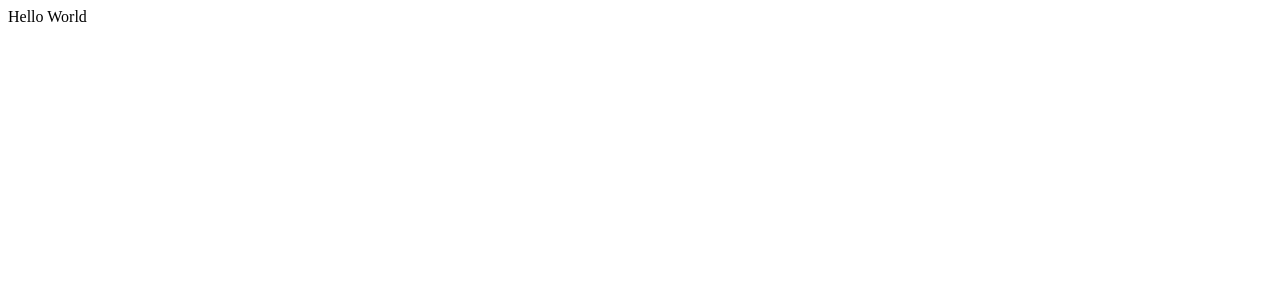
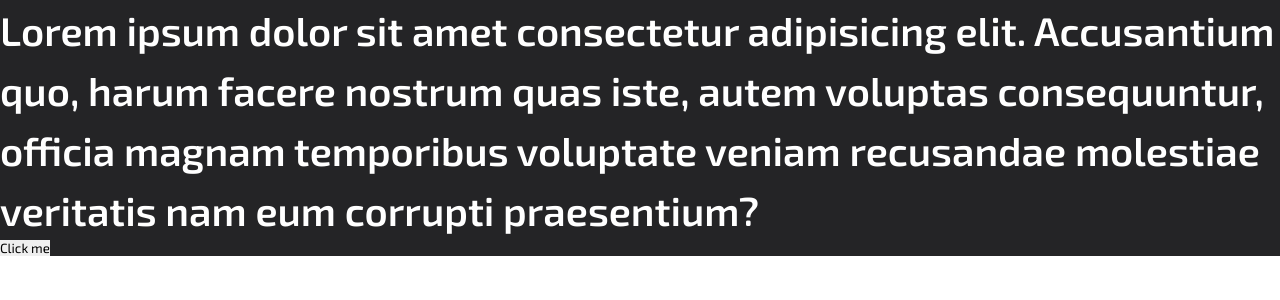
Before and after one commit to AndreyKokorenko/react-pixema-app, a React (Create React App) app: page / in a window 1280 px wide. Shown: the top 300 px of the page. Built offline with nearby package versions, Linux system fonts and the light colour scheme.

Commit message:
feat(ui): add folder ui with files for styles

```diff
--- a/src/App.tsx
+++ b/src/App.tsx
@@ -1,3 +1,30 @@
+import { useEffect, useState } from "react";
+import styled from "styled-components";
+import { typography, Wrapper } from "./ui";
+
 export const App = () => {
-  return <div>Hello World</div>;
+  const [theme, setTheme] = useState("light");
+
+  const handleTheme = () => {
+    setTheme((theme) => (theme === "dark" ? "light" : "dark"));
+  };
+
+  useEffect(() => {
+    document.documentElement.setAttribute("theme", theme);
+  }, [theme]);
+
+  return (
+    <Wrapper>
+      <Text>
+        Lorem ipsum dolor sit amet consectetur adipisicing elit. Accusantium quo, harum facere
+        nostrum quas iste, autem voluptas consequuntur, officia magnam temporibus voluptate veniam
+        recusandae molestiae veritatis nam eum corrupti praesentium?
+      </Text>
+      <button onClick={handleTheme}>Click me</button>
+    </Wrapper>
+  );
 };
+
+const Text = styled.p`
+  ${typography.H1}
+`;
--- a/src/index.tsx
+++ b/src/index.tsx
@@ -1,5 +1,12 @@
 import ReactDOM from "react-dom/client";
 import { App } from "./App";
+import { GlobalStyles } from "./ui";
+
 
 const root = ReactDOM.createRoot(document.getElementById("root") as HTMLElement);
-root.render(<App />);
+root.render(
+  <>
+    <GlobalStyles />
+    <App />
+  </>
+);
--- /dev/null
+++ b/src/ui/colors.ts
@@ -0,0 +1,17 @@
+export enum Color {
+  PRIMARY = "#7B61FF",
+  PRIMARY_LIGHT = "#917CFF",
+  SECONDARY = "#80858B",
+  ERROR = "#FF5154",
+  LIGHT = "#AFB2B6",
+  WHITE = "#FFF",
+  GREEN = "#00A340",
+  YELLOW = "#F3A608",
+  ORANGE = "#F45D2D",
+  BLACK = "#000",
+  DARK = "#242426",
+  GRAPHITE = "#323537",
+
+  WHITE_THEME = "var(--white)",
+  DARK_THEME = "var(--dark)",
+}
--- /dev/null
+++ b/src/ui/globalStyles.ts
@@ -0,0 +1,9 @@
+import { createGlobalStyle } from "styled-components";
+import { ressetCSS } from "./ressetCSS";
+import { darkTheme, lightTheme } from "./theme";
+
+export const GlobalStyles = createGlobalStyle`
+${ressetCSS}
+${lightTheme}
+${darkTheme}
+`;
--- /dev/null
+++ b/src/ui/index.ts
@@ -0,0 +1,9 @@
+import { Color } from "./colors";
+import { GlobalStyles } from "./globalStyles";
+import { ressetCSS } from "./ressetCSS";
+import { Media } from "./media";
+import { darkTheme, lightTheme } from "./theme";
+import { typography } from "./typography";
+import { Wrapper } from "./styles";
+
+export { Color, GlobalStyles, Media, ressetCSS, lightTheme, darkTheme, typography, Wrapper };
--- /dev/null
+++ b/src/ui/media.ts
@@ -0,0 +1,9 @@
+export enum Media {
+  XS = "@media(min-width: 320px)",
+  SM = "@media(min-width: 375px)",
+  MD = "@media(min-width: 568px)",
+  LG = "@media(min-width: 768px)",
+  XL = "@media(min-width: 1024px)",
+  XXL = "@media(min-width: 1280px)",
+  XXXL = "@media(min-width: 1440px)",
+}
--- /dev/null
+++ b/src/ui/ressetCSS.ts
@@ -0,0 +1,84 @@
+import { css } from "styled-components";
+
+export const ressetCSS = css`
+  @import url("https://fonts.googleapis.com/css2?family=Exo+2:wght@400;600&display=swap");
+  * {
+    padding: 0;
+    margin: 0;
+    border: 0;
+  }
+  *,
+  *:before,
+  *:after {
+    -moz-box-sizing: border-box;
+    -webkit-box-sizing: border-box;
+    box-sizing: border-box;
+  }
+  :focus,
+  :active {
+    outline: none;
+  }
+  a:focus,
+  a:active {
+    outline: none;
+  }
+  nav,
+  footer,
+  header,
+  aside {
+    display: block;
+  }
+  html,
+  body {
+    font-family: "Exo 2", "Inter", sans-serif;
+    height: 100%;
+    width: 100%;
+    font-size: 100%;
+    line-height: 1;
+    font-size: 14px;
+    -ms-text-size-adjust: 100%;
+    -moz-text-size-adjust: 100%;
+    -webkit-text-size-adjust: 100%;
+  }
+  input,
+  button,
+  textarea {
+    font-family: inherit;
+  }
+  input::-ms-clear {
+    display: none;
+  }
+  input::-webkit-outer-spin-button,
+  input::-webkit-inner-spin-button {
+    -webkit-appearance: none;
+  }
+  button {
+    cursor: pointer;
+  }
+  button::-moz-focus-inner {
+    padding: 0;
+    border: 0;
+  }
+  a,
+  a:visited {
+    text-decoration: none;
+  }
+  a:hover {
+    text-decoration: none;
+  }
+  ul li {
+    list-style: none;
+  }
+  img {
+    vertical-align: top;
+  }
+  h1,
+  h2,
+  h3,
+  h4,
+  h5,
+  h6 {
+    font-size: inherit;
+    font-weight: inherit;
+  }
+`;
--- /dev/null
+++ b/src/ui/styles.ts
@@ -0,0 +1,8 @@
+import styled from "styled-components";
+import { Color } from ".";
+
+const Wrapper = styled.div`
+  background: ${Color.DARK_THEME};
+`;
+
+export { Wrapper };
--- /dev/null
+++ b/src/ui/theme.ts
@@ -0,0 +1,15 @@
+import { css } from "styled-components";
+
+export const darkTheme = css`
+  html[theme="light"] {
+    --white: #fff;
+    --dark: #242426;
+  }
+`;
+
+export const lightTheme = css`
+  html[theme="dark"] {
+    --white: #242426;
+    --dark: #fff;
+  }
+`;
--- /dev/null
+++ b/src/ui/typography.ts
@@ -0,0 +1,71 @@
+import { css } from "styled-components";
+import { Color, Media } from ".";
+
+const H1 = css`
+  font-weight: 600;
+  line-height: 1.5;
+  color: ${Color.WHITE_THEME};
+  ${Media.XS} {
+    font-size: 28px;
+  }
+  ${Media.MD} {
+    font-size: 32px;
+  }
+  ${Media.LG} {
+    font-size: 40px;
+  }
+`;
+
+const H2 = css`
+  font-weight: 600;
+  line-height: 1.5;
+  color: ${Color.WHITE_THEME};
+  ${Media.XS} {
+    font-size: 24px;
+  }
+  ${Media.LG} {
+    font-size: 20px;
+  }
+`;
+
+const H3 = css`
+  font-weight: 600;
+  line-height: 1.6;
+  color: ${Color.SECONDARY};
+  ${Media.XS} {
+    font-size: 20px;
+  }
+  ${Media.LG} {
+    font-size: 18px;
+  }
+`;
+
+const S1 = css`
+  font-weight: 600;
+  font-size: 18px;
+  line-height: 1.33;
+  color: ${Color.SECONDARY};
+`;
+
+const S2 = css`
+  font-weight: 700;
+  font-size: 16px;
+  line-height: 1.5;
+  color: ${Color.DARK_THEME};
+`;
+
+const S3 = css`
+  font-weight: 600;
+  font-size: 16px;
+  line-height: 1.5;
+  color: ${Color.LIGHT};
+`;
+
+const B1 = css`
+  font-weight: 500;
+  font-size: 16px;
+  line-height: 1.5;
+  color: ${Color.DARK_THEME};
+`;
+
+export const typography = { H1, H2, H3, S1, S2, S3, B1 };
```
